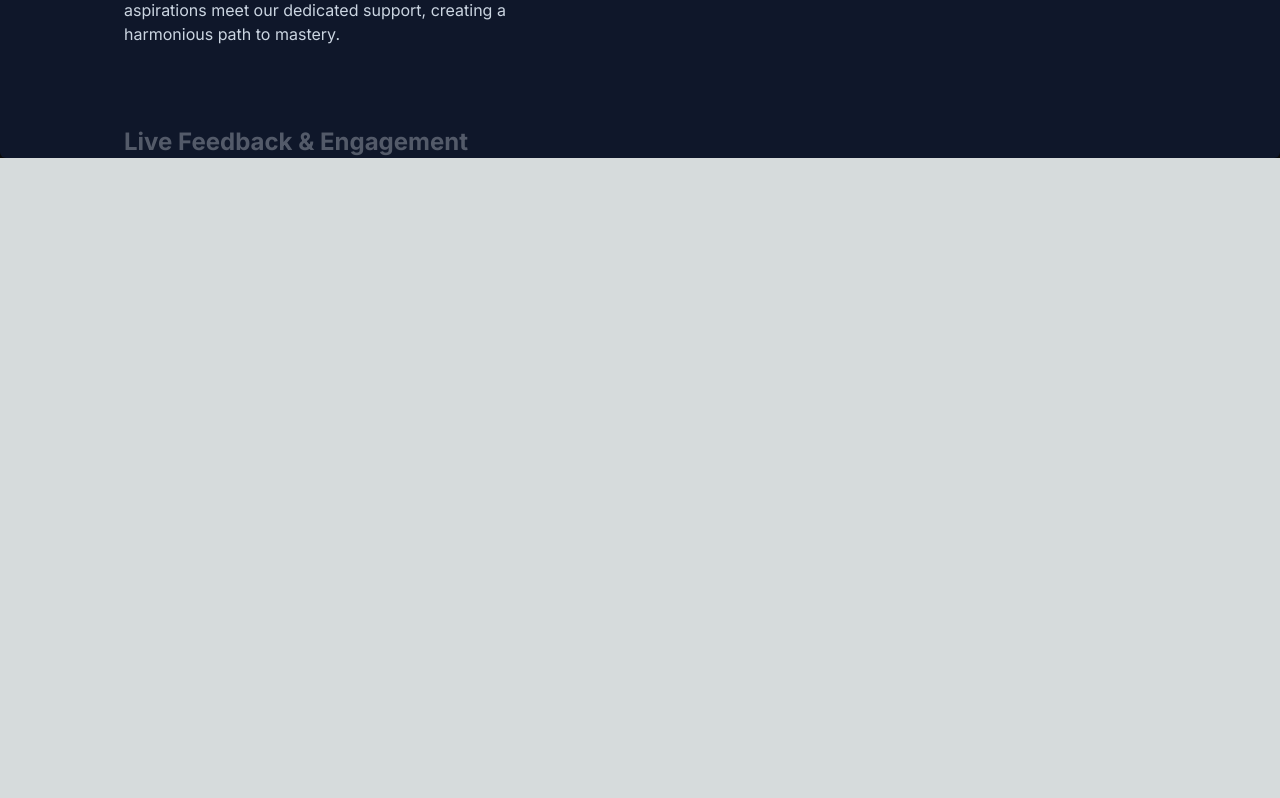
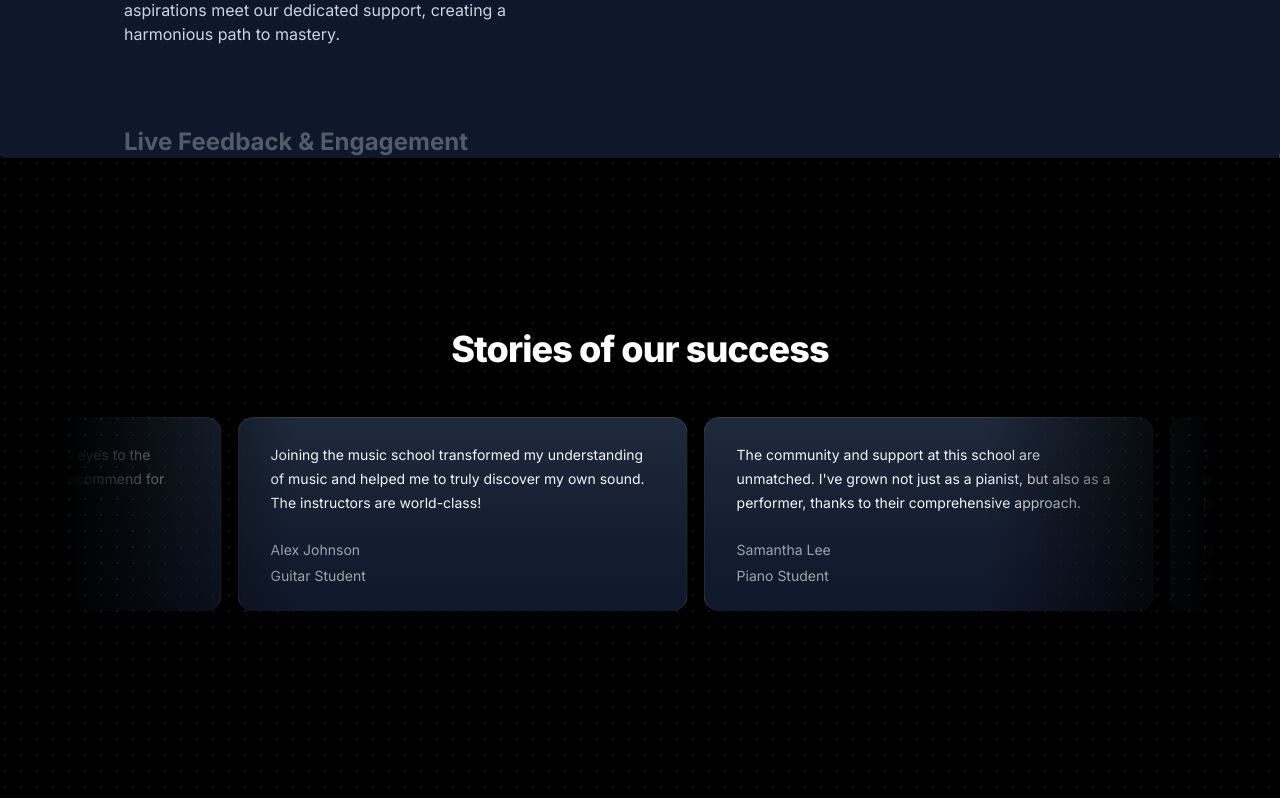
Before and after one commit to tonmoy-dev/music-school, a Next.js app: page / in a window 1280 px wide. Shown: the part 1990-2788 px from the top of the page. Before the commit the page ends 2148 px from the top, so only its background shows below. Built offline with nearby package versions, Linux system fonts and the light colour scheme.

Commit message:
feat: Add testimonial section in home page

```diff
--- a/package.json
+++ b/package.json
@@ -11,6 +11,7 @@
   "dependencies": {
     "clsx": "^2.1.1",
     "framer-motion": "^11.1.9",
+    "mini-svg-data-uri": "^1.4.4",
     "next": "14.2.3",
     "react": "^18",
     "react-dom": "^18",
--- a/src/app/page.tsx
+++ b/src/app/page.tsx
@@ -2,6 +2,7 @@
 import FeaturedCourses from "@/components/FeaturedCourses";
 import Image from "next/image";
 import WhyChooseUs from "@/components/WhyChooseUs";
+import Testimonial from "@/components/Testimonial";
 
 export default function Home() {
   return (
@@ -9,6 +10,7 @@
       <HeroSection />
       <FeaturedCourses />
       <WhyChooseUs />
+      <Testimonial />
     </main>
   );
 }
--- /dev/null
+++ b/src/components/Testimonial.tsx
@@ -0,0 +1,54 @@
+"use client";
+import { InfiniteMovingCards } from "./ui/infinite-moving-cards";
+
+const musicSchoolTestimonials = [
+  {
+    quote:
+      "Joining the music school transformed my understanding of music and helped me to truly discover my own sound. The instructors are world-class!",
+    name: "Alex Johnson",
+    title: "Guitar Student",
+  },
+  {
+    quote:
+      "The community and support at this school are unmatched. I've grown not just as a pianist, but also as a performer, thanks to their comprehensive approach.",
+    name: "Samantha Lee",
+    title: "Piano Student",
+  },
+  {
+    quote:
+      "This school offered me the tools and confidence to take my singing to the next level. I'm endlessly grateful for the personalized coaching.",
+    name: "Michael Chen",
+    title: "Vocal Student",
+  },
+  {
+    quote:
+      "As a violinist, finding the right mentor can be challenging, but this school matched me with a teacher who truly understands my goals and challenges.",
+    name: "Emily Taylor",
+    title: "Violin Student",
+  },
+  {
+    quote:
+      "The production courses here opened my eyes to the intricacies of music production. Highly recommend for any aspiring producers!",
+    name: "Chris Morales",
+    title: "Music Production Student",
+  },
+];
+
+export default function Testimonial() {
+  return (
+    <div className="h-[40rem] w-full dark:bg-black  dark:bg-dot-white/[0.2] bg-dot-black/[0.2]  relative flex flex-col items-center justify-center overflow-hidden">
+      <h2 className="text-3xl leading-8 font-extrabold tracking-tight text-white sm:text-4xl mb-8 z-10">
+        Stories of our success
+      </h2>
+      <div className="flex justify-center w-full overflow-hidden px-4 sm:px-6 lg:px-8">
+        <div className="w-full max-w-6xl">
+          <InfiniteMovingCards
+            items={musicSchoolTestimonials}
+            direction="right"
+            speed="slow"
+          />
+        </div>
+      </div>
+    </div>
+  );
+}
--- /dev/null
+++ b/src/components/ui/infinite-moving-cards.tsx
@@ -0,0 +1,121 @@
+"use client";
+
+import { cn } from "@/utils/cn";
+import React, { useEffect, useState } from "react";
+
+export const InfiniteMovingCards = ({
+  items,
+  direction = "left",
+  speed = "fast",
+  pauseOnHover = true,
+  className,
+}: {
+  items: {
+    quote: string;
+    name: string;
+    title: string;
+  }[];
+  direction?: "left" | "right";
+  speed?: "fast" | "normal" | "slow";
+  pauseOnHover?: boolean;
+  className?: string;
+}) => {
+  const containerRef = React.useRef<HTMLDivElement>(null);
+  const scrollerRef = React.useRef<HTMLUListElement>(null);
+
+  useEffect(() => {
+    addAnimation();
+  }, []);
+  const [start, setStart] = useState(false);
+  function addAnimation() {
+    if (containerRef.current && scrollerRef.current) {
+      const scrollerContent = Array.from(scrollerRef.current.children);
+
+      scrollerContent.forEach((item) => {
+        const duplicatedItem = item.cloneNode(true);
+        if (scrollerRef.current) {
+          scrollerRef.current.appendChild(duplicatedItem);
+        }
+      });
+
+      getDirection();
+      getSpeed();
+      setStart(true);
+    }
+  }
+  const getDirection = () => {
+    if (containerRef.current) {
+      if (direction === "left") {
+        containerRef.current.style.setProperty(
+          "--animation-direction",
+          "forwards"
+        );
+      } else {
+        containerRef.current.style.setProperty(
+          "--animation-direction",
+          "reverse"
+        );
+      }
+    }
+  };
+  const getSpeed = () => {
+    if (containerRef.current) {
+      if (speed === "fast") {
+        containerRef.current.style.setProperty("--animation-duration", "20s");
+      } else if (speed === "normal") {
+        containerRef.current.style.setProperty("--animation-duration", "40s");
+      } else {
+        containerRef.current.style.setProperty("--animation-duration", "80s");
+      }
+    }
+  };
+  return (
+    <div
+      ref={containerRef}
+      className={cn(
+        "scroller relative z-20  max-w-7xl overflow-hidden  [mask-image:linear-gradient(to_right,transparent,white_20%,white_80%,transparent)]",
+        className
+      )}
+    >
+      <ul
+        ref={scrollerRef}
+        className={cn(
+          " flex min-w-full shrink-0 gap-4 py-4 w-max flex-nowrap",
+          start && "animate-scroll ",
+          pauseOnHover && "hover:[animation-play-state:paused]"
+        )}
+      >
+        {items.map((item, idx) => (
+          <li
+            className="w-[350px] max-w-full relative rounded-2xl border border-b-0 flex-shrink-0 border-slate-700 px-8 py-6 md:w-[450px]"
+            style={{
+              background:
+                "linear-gradient(180deg, var(--slate-800), var(--slate-900)",
+            }}
+            key={item.name}
+          >
+            <blockquote>
+              <div
+                aria-hidden="true"
+                className="user-select-none -z-1 pointer-events-none absolute -left-0.5 -top-0.5 h-[calc(100%_+_4px)] w-[calc(100%_+_4px)]"
+              ></div>
+              <span className=" relative z-20 text-sm leading-[1.6] text-gray-100 font-normal">
+                {item.quote}
+              </span>
+              <div className="relative z-20 mt-6 flex flex-row items-center">
+                <span className="flex flex-col gap-1">
+                  <span className=" text-sm leading-[1.6] text-gray-400 font-normal">
+                    {item.name}
+                  </span>
+                  <span className=" text-sm leading-[1.6] text-gray-400 font-normal">
+                    {item.title}
+                  </span>
+                </span>
+              </div>
+            </blockquote>
+          </li>
+        ))}
+      </ul>
+    </div>
+  );
+};
--- a/tailwind.config.ts
+++ b/tailwind.config.ts
@@ -1,6 +1,7 @@
 import type { Config } from "tailwindcss";
 const defaultTheme = require("tailwindcss/defaultTheme");
 const colors = require("tailwindcss/colors");
+const svgToDataUri = require("mini-svg-data-uri");
 const {
   default: flattenColorPalette,
 } = require("tailwindcss/lib/util/flattenColorPalette");
@@ -17,6 +18,29 @@
   });
 }
 
+function addSvgPatterns({ matchUtilities, theme }: any) {
+  matchUtilities(
+    {
+      "bg-grid": (value: any) => ({
+        backgroundImage: `url("${svgToDataUri(
+          `<svg xmlns="http://www.w3.org/2000/svg" viewBox="0 0 32 32" width="32" height="32" fill="none" stroke="${value}"><path d="M0 .5H31.5V32"/></svg>`
+        )}")`,
+      }),
+      "bg-grid-small": (value: any) => ({
+        backgroundImage: `url("${svgToDataUri(
+          `<svg xmlns="http://www.w3.org/2000/svg" viewBox="0 0 32 32" width="8" height="8" fill="none" stroke="${value}"><path d="M0 .5H31.5V32"/></svg>`
+        )}")`,
+      }),
+      "bg-dot": (value: any) => ({
+        backgroundImage: `url("${svgToDataUri(
+          `<svg xmlns="http://www.w3.org/2000/svg" viewBox="0 0 32 32" width="16" height="16" fill="none"><circle fill="${value}" id="pattern-circle" cx="10" cy="10" r="1.6257413380501518"></circle></svg>`
+        )}")`,
+      }),
+    },
+    { values: flattenColorPalette(theme("backgroundColor")), type: "color" }
+  );
+}
+
 const config: Config = {
   content: [
     "./src/pages/**/*.{js,ts,jsx,tsx,mdx}",
@@ -28,6 +52,8 @@
     extend: {
       animation: {
         spotlight: "spotlight 2s ease .75s 1 forwards",
+        scroll:
+          "scroll var(--animation-duration, 40s) var(--animation-direction, forwards) linear infinite",
       },
       keyframes: {
         spotlight: {
@@ -40,6 +66,11 @@
             transform: "translate(-50%,-40%) scale(1)",
           },
         },
+        scroll: {
+          to: {
+            transform: "translate(calc(-50% - 0.5rem))",
+          },
+        },
       },
       backgroundImage: {
         "gradient-radial": "radial-gradient(var(--tw-gradient-stops))",
@@ -48,6 +79,6 @@
       },
     },
   },
-  plugins: [addVariablesForColors],
+  plugins: [addVariablesForColors, addSvgPatterns],
 };
 export default config;
```
Also changed, not shown: 1 other file (tests, documents, lock files or other folders).
